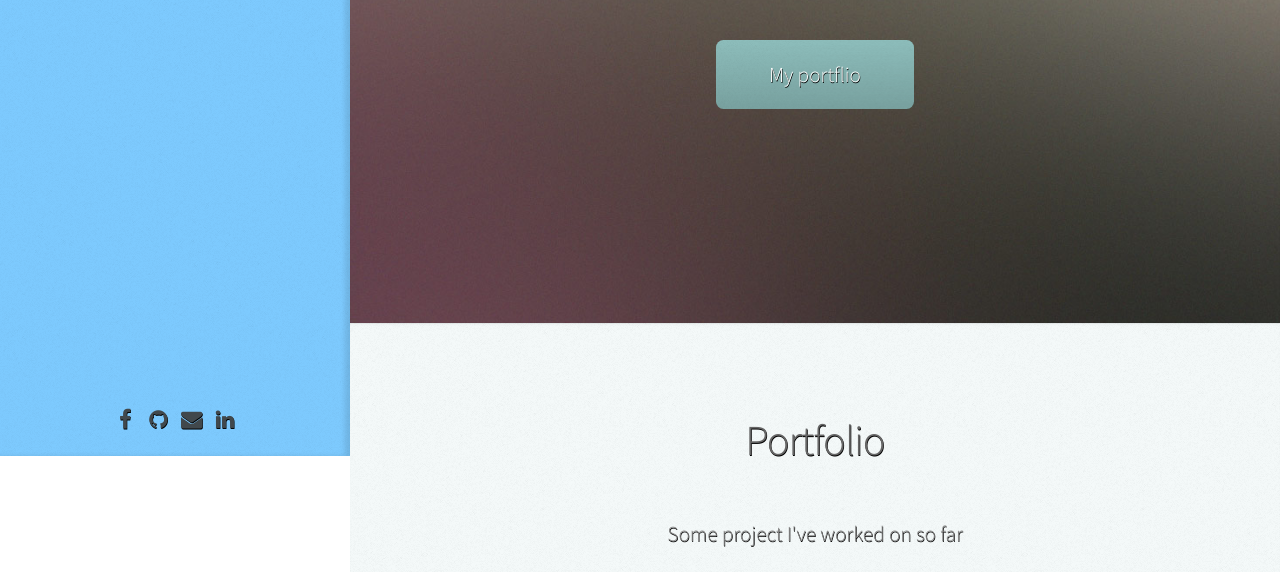
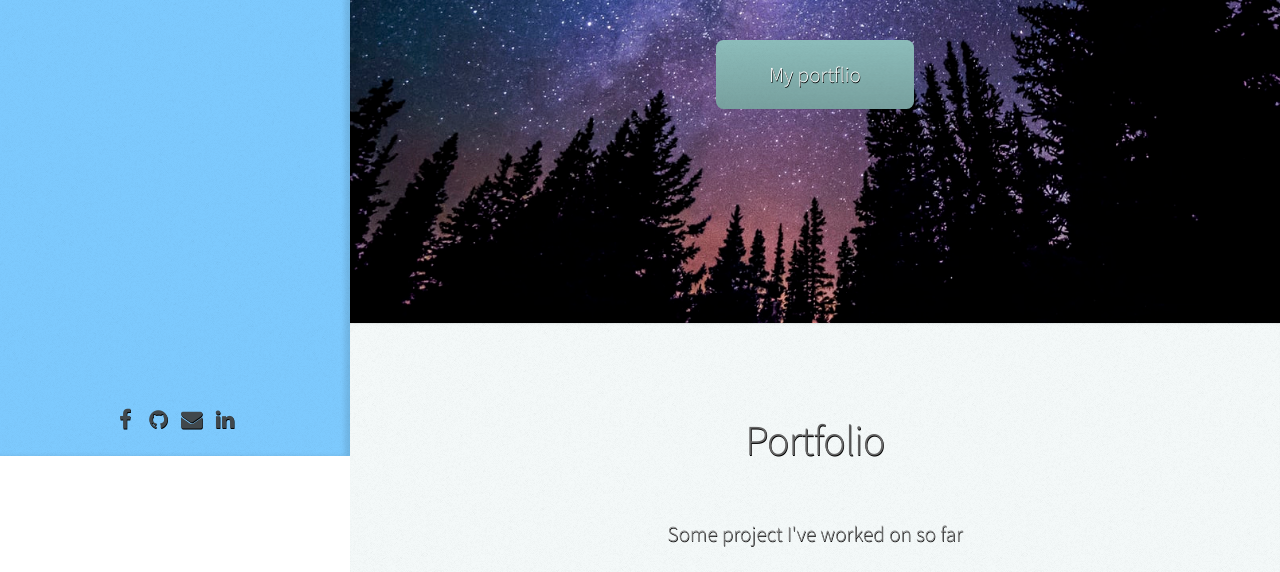
Before and after one commit to coreychang808/portfolio, a plain HTML site: page starter-code/index.html in a window 1280 px wide. Shown: the part 344-916 px from the top of the page. Drawn offline with Linux system fonts and the light colour scheme.

Commit message:
added pic

```diff
--- a/starter-code/assets/css/layout.css
+++ b/starter-code/assets/css/layout.css
@@ -325,7 +325,7 @@
 
 			#main > section.one {
 				background-color: #81918E;
-				background-image: url("../../images/banner.jpg");
+				background-image: url("../../images/sky.jpg");
 			}
 
 			#main > section.two {
```
Also changed, not shown: starter-code/images/sky.jpg (added).
